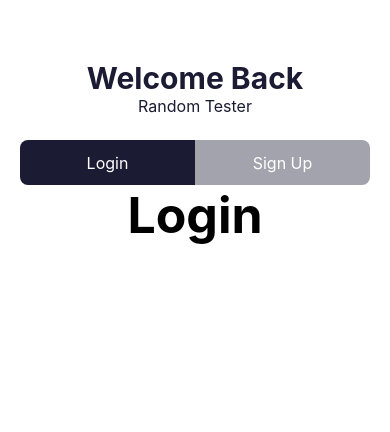
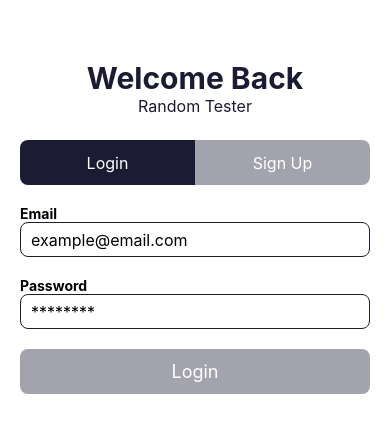
Before and after one commit to fgrcjr/what-i-learned, a React Native app in the folder learning-expo/expo-basics/: screen / in a window 390 px wide. Shown: the top 432 px of the page. Built offline with nearby package versions, Linux system fonts and the light colour scheme.

Commit message:
create component FormContainer, FormSubmitButton, FormInput. update LoginForm and SignUpForm

```diff
--- a/learning-expo/expo-basics/App.jsx
+++ b/learning-expo/expo-basics/App.jsx
@@ -16,7 +16,7 @@ export default function App() {
             subHeading = 'Random Tester'
           />
         </View>
-        <View style = {{ flexDirection: 'row', paddingHorizontal: 20}}>
+        <View style = {{ flexDirection: 'row', paddingHorizontal: 20, marginBottom: 20}}>
           {/* Login */}
           <FormSelect
             style={styles.borderLeft}
--- a/learning-expo/expo-basics/components/FormComtainer.jsx
+++ b/learning-expo/expo-basics/components/FormContainer.jsx
@@ -1,7 +1,7 @@
 import { Dimensions, StyleSheet, Text, View } from 'react-native'
 import React from 'react'
 
-const FormComtainer = ({ children }) => {
+const FormContainer = ({ children }) => {
   return (
     <View style={styles.container}>
       { children }
@@ -9,12 +9,11 @@ const FormComtainer = ({ children }) => {
   )
 }
 
-export default FormComtainer
+export default FormContainer
 
 const styles = StyleSheet.create({
     container: {
-        justifyContent: 'center',
-        alignItems: 'center',
-        width: Dimensions.get('window').width
+        width: Dimensions.get('window').width,
+        paddingHorizontal: 20
     },
 })
--- /dev/null
+++ b/learning-expo/expo-basics/components/FormInput.jsx
@@ -0,0 +1,25 @@
+import { StyleSheet, Text, TextInput, View } from 'react-native'
+import React from 'react'
+
+const FormInput = ({ title, placeholder }) => {
+  return (
+    <>
+      <Text style={{ fontWeight: 'bold' }}>{ title }</Text>
+      <TextInput placeholder={ placeholder } style={styles.text}></TextInput>
+    </>
+  )
+}
+
+export default FormInput
+
+const styles = StyleSheet.create({
+    text: {
+        borderWidth: 1,
+        borderColor: '#1b1b33',
+        height: 35,
+        borderRadius: 8,
+        fontSize: 16,
+        paddingLeft: 10,
+        marginBottom: 20
+    }
+})
--- /dev/null
+++ b/learning-expo/expo-basics/components/FormSubmitButton.jsx
@@ -0,0 +1,22 @@
+import { TouchableOpacity, StyleSheet, Text, View } from 'react-native'
+import React from 'react'
+
+const FormSubmitButton = ({ title }) => {
+  return (
+    <TouchableOpacity style={styles.container}>
+        <Text style={{ fontSize: 18, color: '#fff' }}>{ title }</Text>
+    </TouchableOpacity>
+  )
+}
+
+export default FormSubmitButton
+
+const styles = StyleSheet.create({
+    container: {
+        height: 45,
+        backgroundColor: 'rgba(27,27,51,0.4)',
+        borderRadius: 8,
+        justifyContent: 'center',
+        alignItems: 'center'
+    }
+})
--- a/learning-expo/expo-basics/components/LoginForm.jsx
+++ b/learning-expo/expo-basics/components/LoginForm.jsx
@@ -1,20 +1,16 @@
-import { StyleSheet, Text, View, Dimensions } from 'react-native'
 import React from 'react'
-import FormComtainer from './FormComtainer'
+import FormContainer from './FormContainer'
+import FormInput from './FormInput'
+import FormSubmitButton from './FormSubmitButton'
 
 const LoginForm = () => {
   return (
-    <FormComtainer>
-        <Text style={styles.text}>Login</Text>
-    </FormComtainer>
+    <FormContainer>
+      <FormInput title='Email' placeholder='example@email.com' />
+      <FormInput title='Password' placeholder='********' />
+      <FormSubmitButton title='Login'/>
+    </FormContainer>
   )
 }
 
 export default LoginForm
-
-const styles = StyleSheet.create({
-    text: {
-        fontSize: 50,
-        fontWeight: 'bold'
-    }
-})
--- a/learning-expo/expo-basics/components/SignUpForm.jsx
+++ b/learning-expo/expo-basics/components/SignUpForm.jsx
@@ -1,12 +1,18 @@
 import { StyleSheet, Text, View } from 'react-native'
 import React from 'react'
-import FormComtainer from './FormComtainer'
+import FormContainer from './FormContainer'
+import FormInput from './FormInput'
+import FormSubmitButton from './FormSubmitButton'
 
 const SignUpForm = () => {
   return (
-    <FormComtainer>
-        <Text style={styles.text}>Sign Up</Text>
-    </FormComtainer>
+    <FormContainer>
+      <FormInput title='Full Name' placeholder='ex. Juanito Lakarin' />
+      <FormInput title='Email' placeholder='example@email.com' />
+      <FormInput title='Password' placeholder='********' />
+      <FormInput title='Confirm Password' placeholder='********' />
+      <FormSubmitButton title='Sign Up'/>
+    </FormContainer>
   )
 }
 
```
